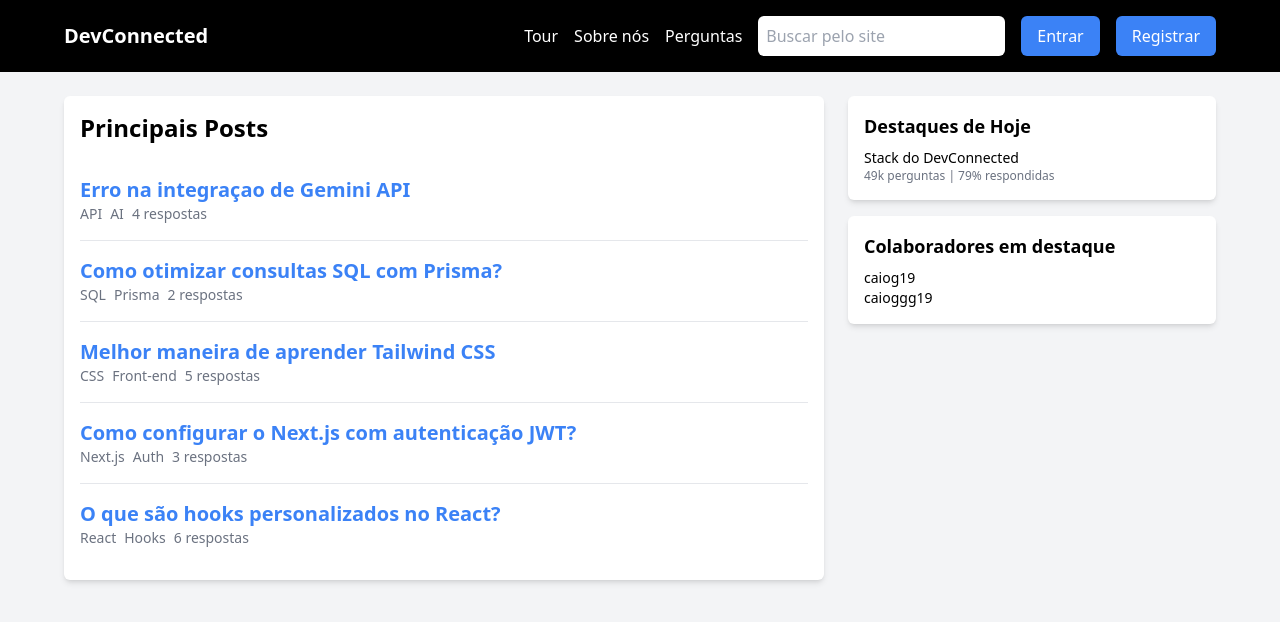
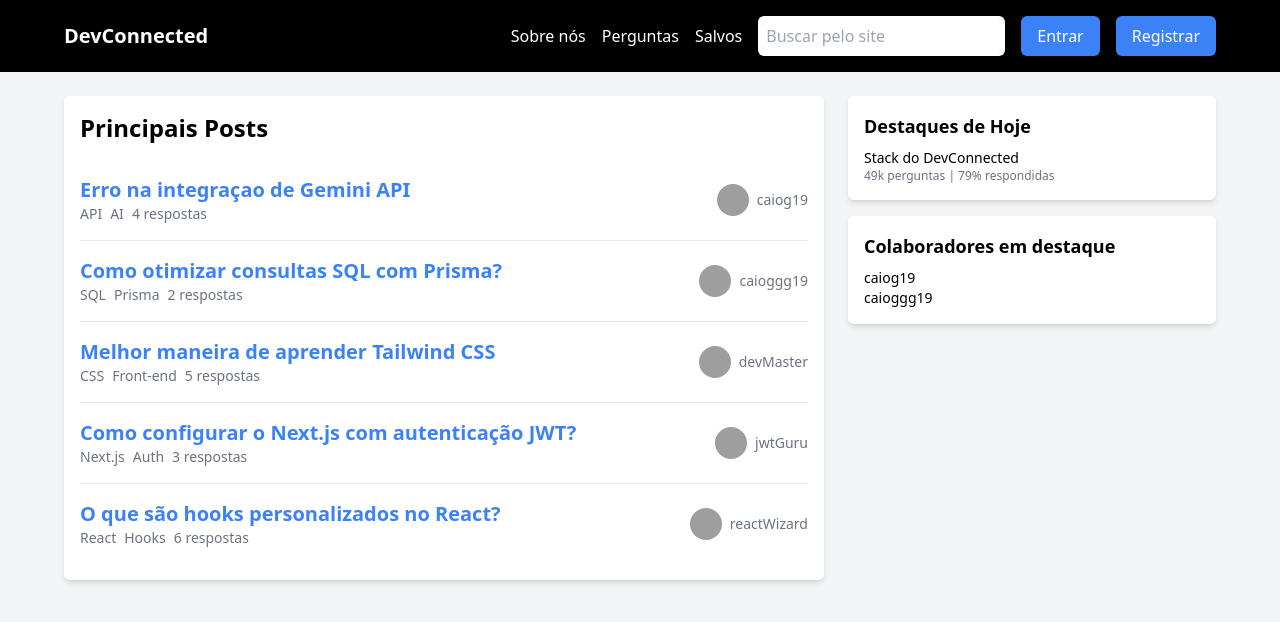
Before and after one commit to caiog19/DevConnected, a Next.js app in the folder front/: page / in a window 1280 px wide. Shown: the top 622 px of the page. Built offline with nearby package versions, Linux system fonts and the light colour scheme; grey boxes are pictures that could not be loaded.

Commit message:
feat: icones e colaboradores nos posts

```diff
--- a/front/app/page.tsx
+++ b/front/app/page.tsx
@@ -10,9 +10,9 @@ const HomePage: React.FC = () => {
             <Link href="/">DevConnected</Link>
           </h1>
           <nav className="flex items-center space-x-4">
-            <Link href="/tour" className="hover:underline">Tour</Link>
-            <Link href="/about" className="hover:underline">Sobre nós</Link>
-            <Link href="/meta" className="hover:underline">Perguntas</Link>
+            <Link href="/" className="hover:underline">Sobre nós</Link>
+            <Link href="/" className="hover:underline">Perguntas</Link>
+            <Link href="/" className="hover:underline">Salvos</Link>
             <input
               type="text"
               placeholder="Buscar pelo site"
@@ -29,7 +29,6 @@ const HomePage: React.FC = () => {
                 Registrar
               </Link>
             </button>
-
           </nav>
         </div>
       </header>
@@ -40,7 +39,9 @@ const HomePage: React.FC = () => {
         <section className="col-span-8 bg-white p-4 rounded-md shadow-md">
           <h2 className="text-2xl font-semibold mb-4">Principais Posts</h2>
           <ul>
-            <li className="border-b py-4">
+            {/* Post 1 */}
+            <li className="border-b py-4 flex justify-between items-center">
+              <div>
                 <h3 className="text-xl font-semibold text-blue-500 hover:underline">
                   Erro na integraçao de Gemini API
                 </h3>
@@ -49,9 +50,16 @@ const HomePage: React.FC = () => {
                   <span>AI</span>
                   <span>4 respostas</span>
                 </div>
+              </div>
+              <div className="flex items-center space-x-2 text-sm text-gray-500">
+                <img src="/user-icon.png" alt="User" className="w-8 h-8 rounded-full" />
+                <span>caiog19</span>
+              </div>
             </li>
 
-            <li className="border-b py-4">
+            {/* Post 2 */}
+            <li className="border-b py-4 flex justify-between items-center">
+              <div>
                 <h3 className="text-xl font-semibold text-blue-500 hover:underline">
                   Como otimizar consultas SQL com Prisma?
                 </h3>
@@ -60,9 +68,16 @@ const HomePage: React.FC = () => {
                   <span>Prisma</span>
                   <span>2 respostas</span>
                 </div>
+              </div>
+              <div className="flex items-center space-x-2 text-sm text-gray-500">
+                <img src="/user-icon.png" alt="User" className="w-8 h-8 rounded-full" />
+                <span>caioggg19</span>
+              </div>
             </li>
 
-            <li className="border-b py-4">
+            {/* Post 3 */}
+            <li className="border-b py-4 flex justify-between items-center">
+              <div>
                 <h3 className="text-xl font-semibold text-blue-500 hover:underline">
                   Melhor maneira de aprender Tailwind CSS
                 </h3>
@@ -71,9 +86,16 @@ const HomePage: React.FC = () => {
                   <span>Front-end</span>
                   <span>5 respostas</span>
                 </div>
+              </div>
+              <div className="flex items-center space-x-2 text-sm text-gray-500">
+                <img src="/user-icon.png" alt="User" className="w-8 h-8 rounded-full" />
+                <span>devMaster</span>
+              </div>
             </li>
 
-            <li className="border-b py-4">
+            {/* Post 4 */}
+            <li className="border-b py-4 flex justify-between items-center">
+              <div>
                 <h3 className="text-xl font-semibold text-blue-500 hover:underline">
                   Como configurar o Next.js com autenticação JWT?
                 </h3>
@@ -82,9 +104,16 @@ const HomePage: React.FC = () => {
                   <span>Auth</span>
                   <span>3 respostas</span>
                 </div>
+              </div>
+              <div className="flex items-center space-x-2 text-sm text-gray-500">
+                <img src="/user-icon.png" alt="User" className="w-8 h-8 rounded-full" />
+                <span>jwtGuru</span>
+              </div>
             </li>
 
-            <li className="py-4">
+            {/* Post 5 */}
+            <li className="py-4 flex justify-between items-center">
+              <div>
                 <h3 className="text-xl font-semibold text-blue-500 hover:underline">
                   O que são hooks personalizados no React?
                 </h3>
@@ -92,6 +121,11 @@ const HomePage: React.FC = () => {
                   <span>React</span>
                   <span>Hooks</span>
                   <span>6 respostas</span>
+                </div>
+              </div>
+              <div className="flex items-center space-x-2 text-sm text-gray-500">
+                <img src="/user-icon.png" alt="User" className="w-8 h-8 rounded-full" />
+                <span>reactWizard</span>
               </div>
             </li>
           </ul>
```
Lines whose indentation alone changed are shown as unchanged.
